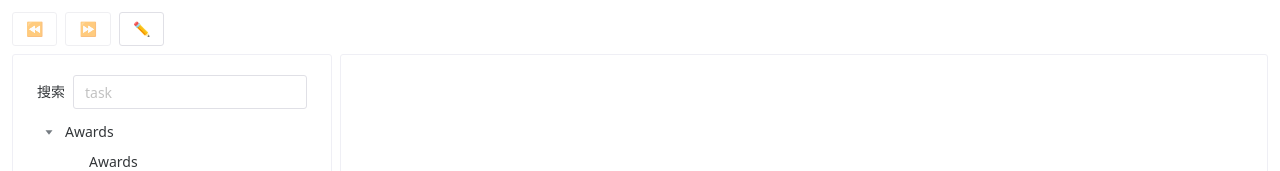
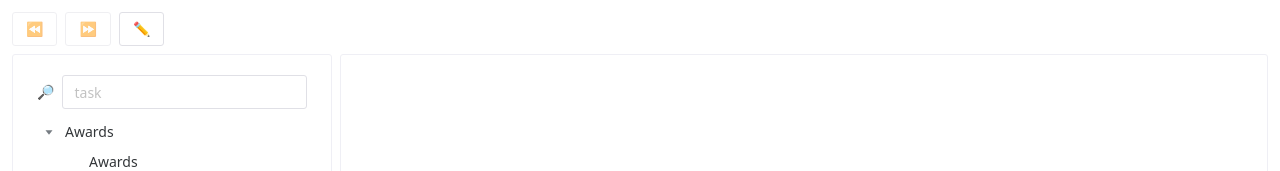
Before and after one commit to MaaXYZ/MaaJsonViewer, a Vue app: page / in a window 1280 px wide. Shown: the top 171 px of the page. Built offline with nearby package versions, Linux system fonts and the light colour scheme.

Commit message:
📙: 😋😋

```diff
--- a/src/App.vue
+++ b/src/App.vue
@@ -131,7 +131,7 @@ const treeHeight = computed(() => {
       >
         <div class="flex flex-col gap-2 flex-1 min-h-0">
           <div class="flex items-center gap-2">
-            <span class="whitespace-nowrap">搜索</span>
+            <span class="whitespace-nowrap">🔎</span>
             <NInput v-model:value="searchText" placeholder="task"></NInput>
           </div>
           <div ref="treeParentEl" class="flex flex-col flex-1 min-h-0">
--- a/src/components/JsonEdit.vue
+++ b/src/components/JsonEdit.vue
@@ -35,8 +35,8 @@ function cancelEdit() {
   <div class="flex flex-col gap-2">
     <template v-if="editing">
       <div class="flex gap-2">
-        <NButton @click="trySave"> 保存 </NButton>
-        <NButton @click="cancelEdit"> 取消 </NButton>
+        <NButton @click="trySave"> 💾 </NButton>
+        <NButton @click="cancelEdit"> 🗙 </NButton>
       </div>
       <NInput
         type="textarea"
--- a/src/components/TaskEdit.vue
+++ b/src/components/TaskEdit.vue
@@ -62,7 +62,7 @@ const taskNext = wrapProp(task, 'next')
                 row-gap: 1rem;
               "
             >
-              <ClearButton v-model="taskNext"> 导航 </ClearButton>
+              <ClearButton v-model="taskNext"> Next </ClearButton>
               <NavigateEdit
                 v-model:value="taskNext"
                 :navigate="s => $emit('navigate', s)"
```
